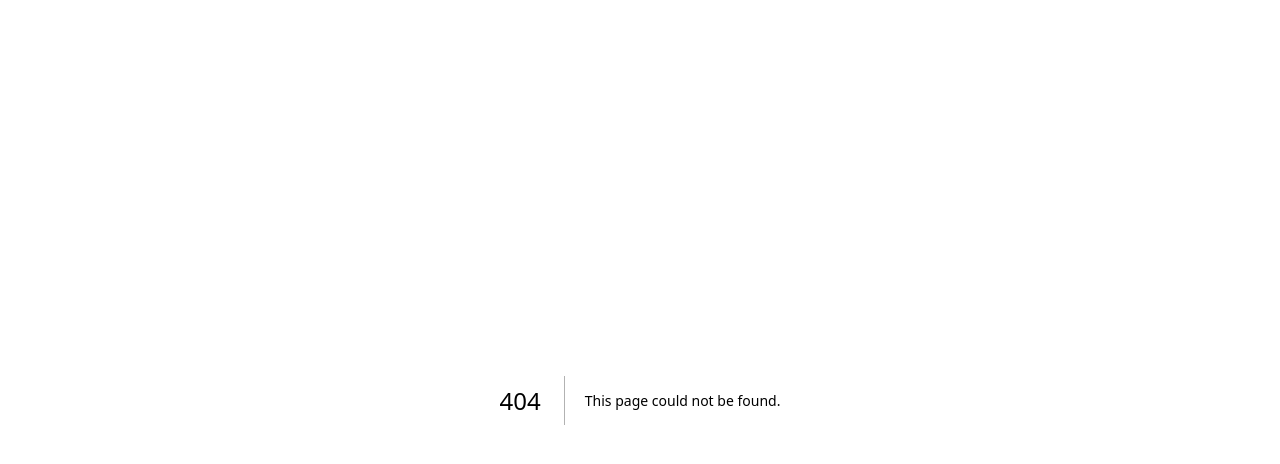
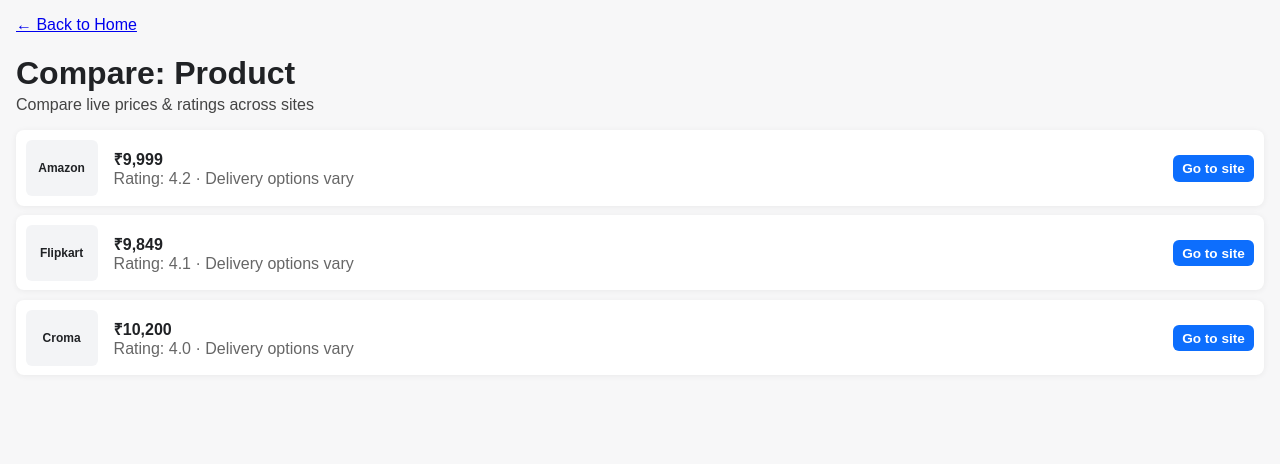
Before and after one commit to dealhunt-24x7/Dealhunt-24x7, a Next.js app: page /compare in a window 1280 px wide. Before the commit this address had no page. Shown: the top 464 px of the page. Built offline with nearby package versions, Linux system fonts and the light colour scheme.

Commit message:
Create page.js

```diff
--- /dev/null
+++ b/app/compare/page.js
@@ -0,0 +1,61 @@
+'use client';
+import React, { useEffect, useState } from 'react';
+import Link from 'next/link';
+
+export default function ComparePage() {
+  const [params, setParams] = useState({ pid: '', title: '' });
+  const [results, setResults] = useState([]);
+
+  useEffect(() => {
+    // read query params in client
+    const search = typeof window !== 'undefined' ? window.location.search : '';
+    const sp = new URLSearchParams(search);
+    const pid = sp.get('pid') || 'unknown';
+    const title = sp.get('title') || 'Product';
+    setParams({ pid, title });
+
+    // Simulated compare results — replace with API fetch (Amazon/Flipkart/etc.) later
+    const demo = [
+      { site: 'Amazon', price: '₹9,999', rating: '4.2', link: '#' },
+      { site: 'Flipkart', price: '₹9,849', rating: '4.1', link: '#' },
+      { site: 'Croma', price: '₹10,200', rating: '4.0', link: '#' },
+    ];
+    // small delay to simulate network
+    setTimeout(() => setResults(demo), 600);
+  }, []);
+
+  return (
+    <div style={{ padding: '1rem' }}>
+      <div style={{ marginBottom: '1rem' }}>
+        <Link href="/">← Back to Home</Link>
+      </div>
+
+      <h1 style={{ marginBottom: '.25rem' }}>Compare: {params.title}</h1>
+      <p style={{ marginTop: 0, color: '#444' }}>Compare live prices & ratings across sites</p>
+
+      <div style={{ marginTop: '1rem' }}>
+        {results.length === 0 ? (
+          <div>Loading comparison...</div>
+        ) : (
+          results.map((r, i) => (
+            <div key={i} style={{
+              display: 'flex', gap: '1rem', alignItems: 'center',
+              background: '#fff', padding: '.6rem', borderRadius: '8px', marginBottom: '.6rem', boxShadow: '0 1px 6px rgba(0,0,0,.06)'
+            }}>
+              <div style={{ width: 72, height: 56, background: '#f3f4f6', display: 'flex', alignItems: 'center', justifyContent: 'center', borderRadius: 6 }}>
+                <strong style={{ fontSize: 12 }}>{r.site}</strong>
+              </div>
+              <div style={{ flex: 1 }}>
+                <div style={{ fontWeight: 700 }}>{r.price}</div>
+                <div style={{ color: '#666' }}>Rating: {r.rating} · Delivery options vary</div>
+              </div>
+              <div>
+                <a href={r.link} className="compare-btn" style={{ textDecoration: 'none' }}>Go to site</a>
+              </div>
+            </div>
+          ))
+        )}
+      </div>
+    </div>
+  );
+}
```
